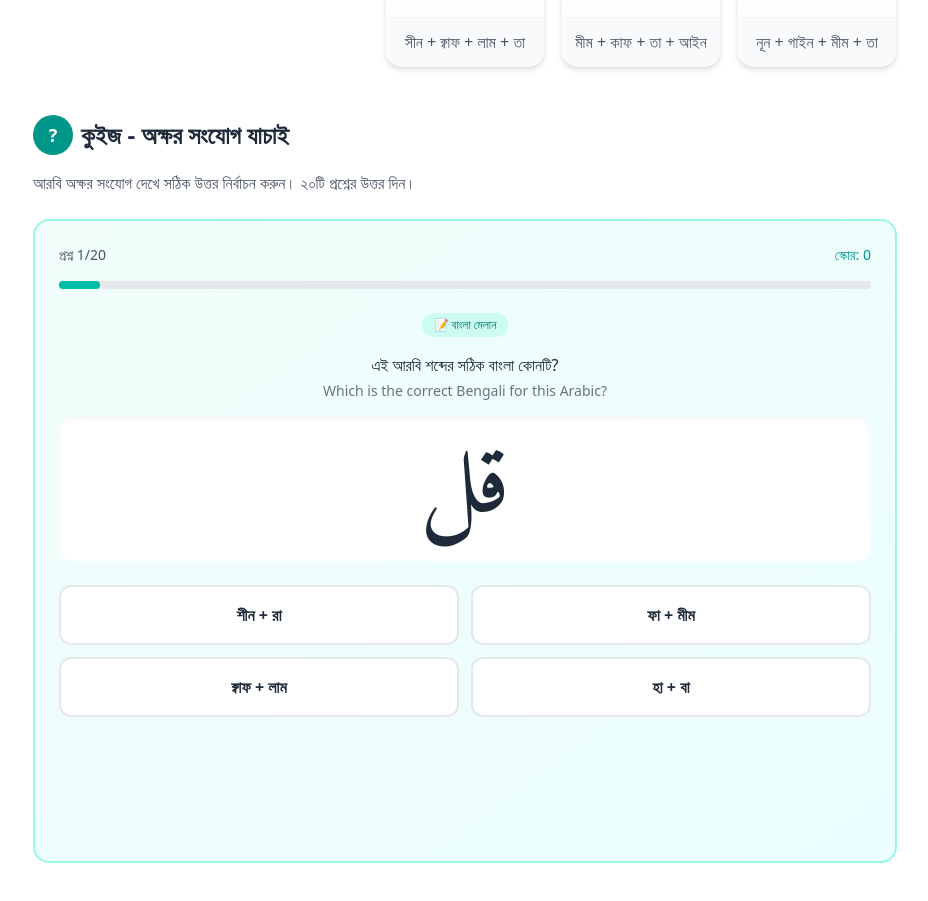
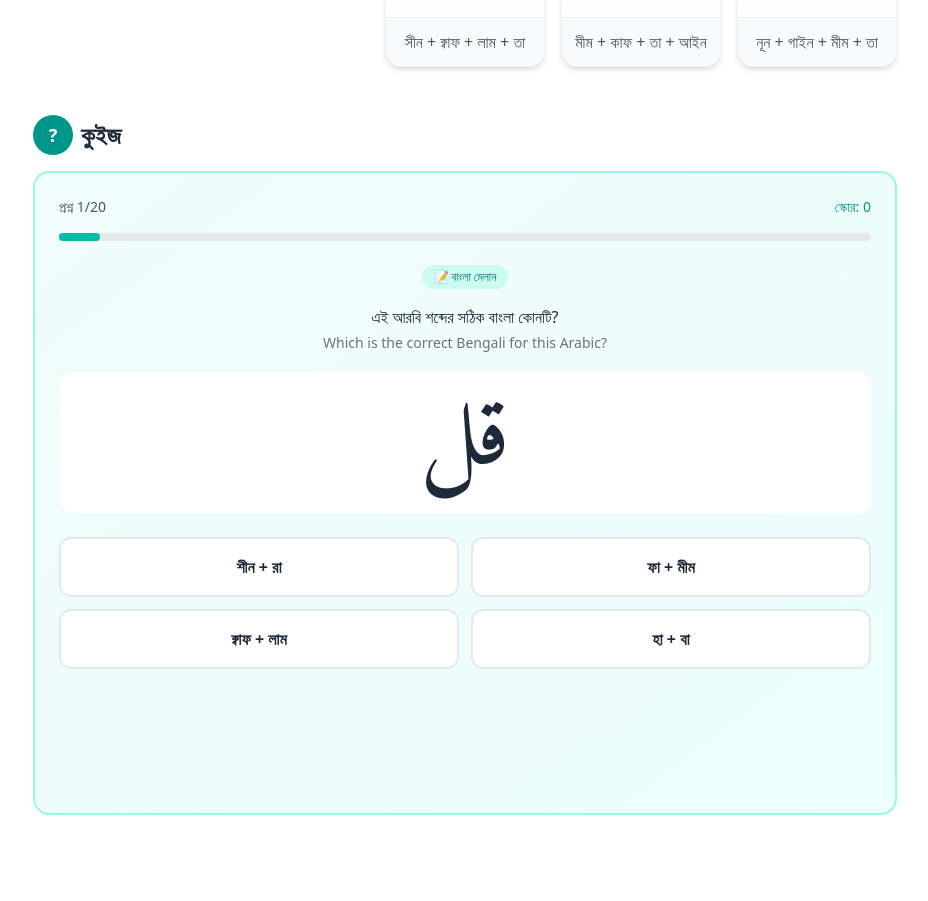
Before and after one commit to kawsar19/quran-learning, a Next.js app: page /lessons/day-3 in a window 1280 px wide. Shown: the part 3422-4323 px from the top of the page, without its empty margins (175-1103 px from the left). Built offline with nearby package versions, Linux system fonts and the light colour scheme; a web font is replaced by a local one.

Commit message:
update page.tsx

```diff
--- a/app/lessons/day-3/page.tsx
+++ b/app/lessons/day-3/page.tsx
@@ -161,11 +161,8 @@ export default function Day3Page() {
       <div className="mt-12">
         <h2 className="text-2xl font-bold text-gray-800 mb-4 flex items-center gap-2">
           <span className="bg-teal-600 text-white w-10 h-10 rounded-full flex items-center justify-center text-lg">?</span>
-          কুইজ - অক্ষর সংযোগ যাচাই
+          কুইজ
         </h2>
-        <p className="text-gray-600 mb-6">
-          আরবি অক্ষর সংযোগ দেখে সঠিক উত্তর নির্বাচন করুন। ২০টি প্রশ্নের উত্তর দিন।
-        </p>
         <LetterCombinationsQuiz />
       </div>
     </LessonLayout>
```
